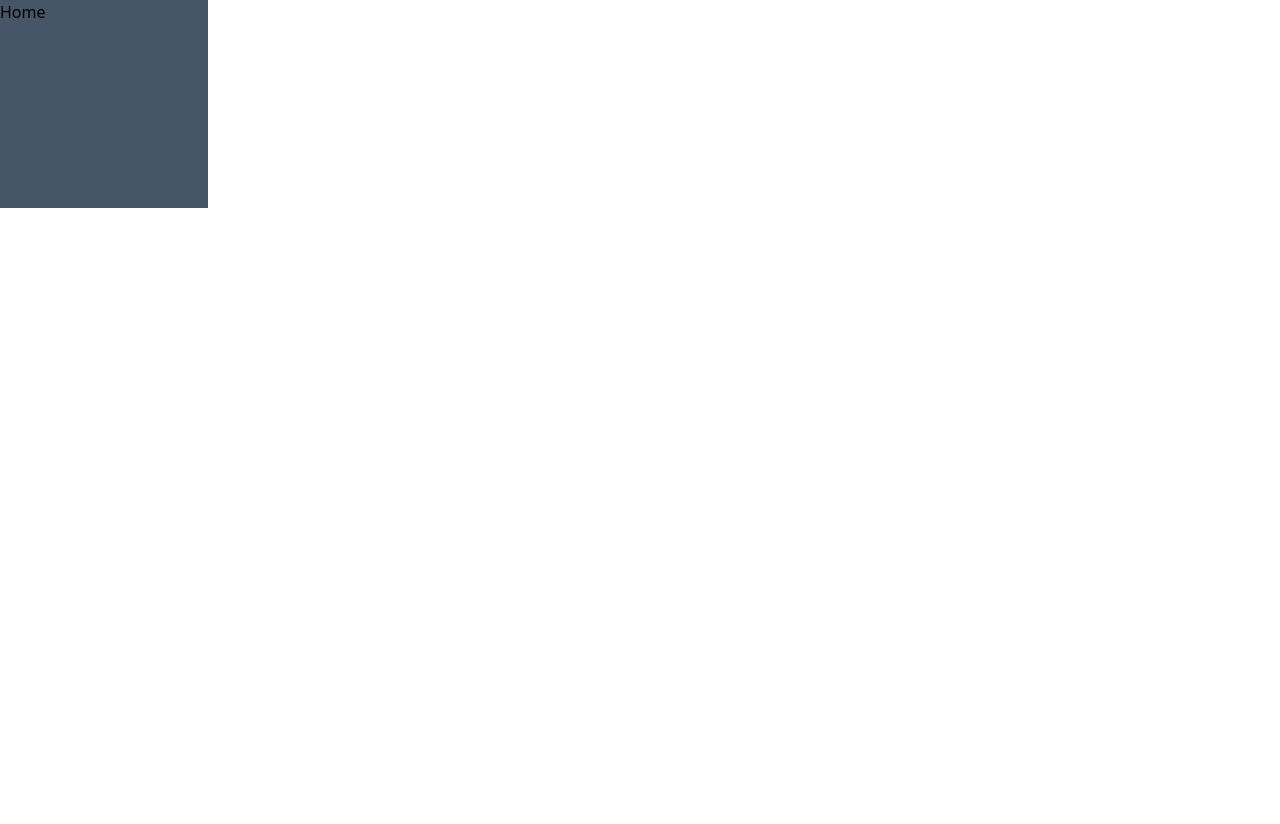
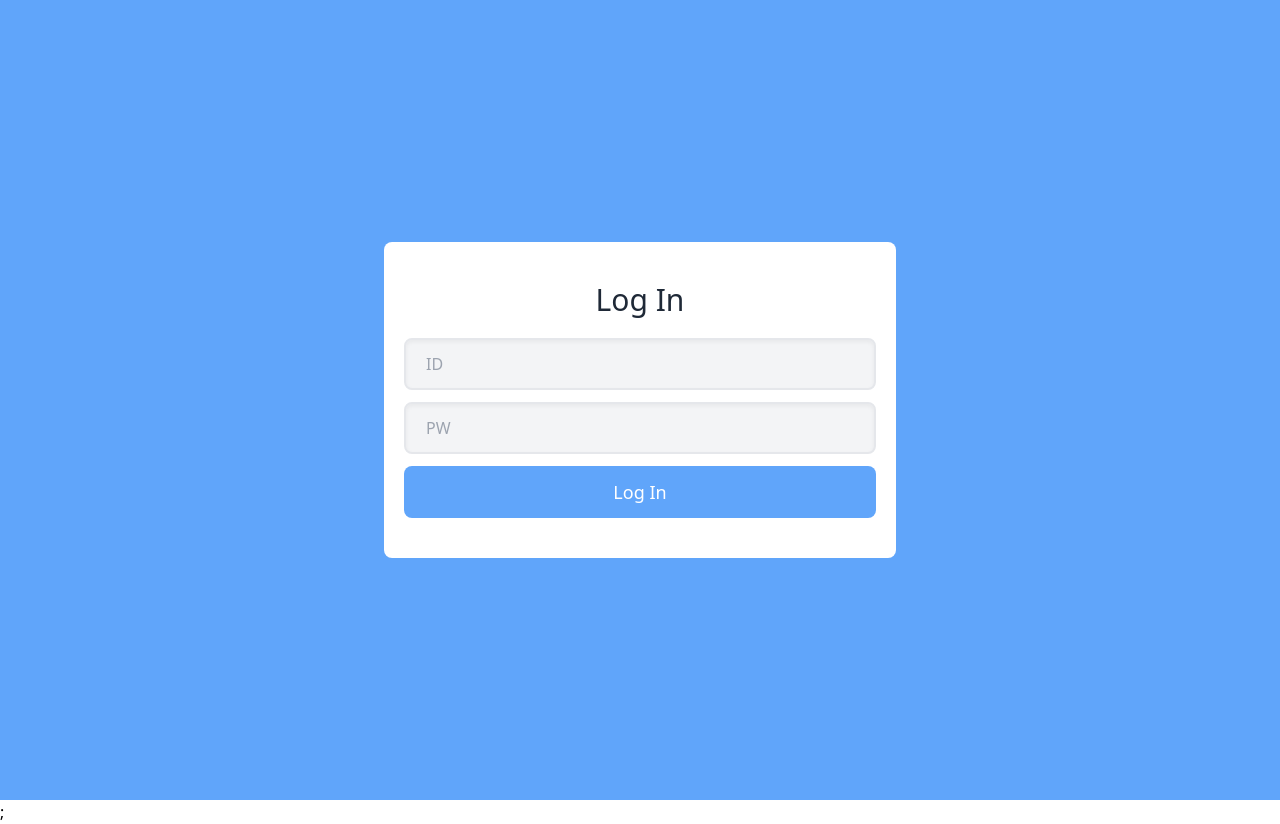
Before and after one commit to seunghoonKang/frontend-miniproject, a React (Create React App) app: page / in a window 1280 px wide. Before the commit the page ends 800 px from the top, so only its background shows below. Built offline with nearby package versions, Linux system fonts and the light colour scheme.

Commit message:
로그인 페이지 받아요잇

```diff
--- a/db.json
+++ b/db.json
@@ -0,0 +1,8 @@
+{
+  "login": [
+    {
+      "userId": "sdfjk",
+      "password": "dfksj"
+    }
+  ]
+}
--- /dev/null
+++ b/src/API/axios.jsx
@@ -0,0 +1,27 @@
+// src/App.js
+
+import React, { useEffect, useState } from 'react';
+import axios from 'axios'; // axios import 합니다.
+
+const App = () => {
+  const [todos, setTodos] = useState(null);
+
+  // axios를 통해서 get 요청을 하는 함수를 생성합니다.
+  // 비동기처리를 해야하므로 async/await 구문을 통해서 처리합니다.
+  const fetchTodos = async () => {
+    const { data } = await axios.get('http://localhost:3001/todos');
+    setTodos(data); // 서버로부터 fetching한 데이터를 useState의 state로 set 합니다.
+  };
+
+  // 생성한 함수를 컴포넌트가 mount 됐을 떄 실행하기 위해 useEffect를 사용합니다.
+  useEffect(() => {
+    // effect 구문에 생성한 함수를 넣어 실행합니다.
+    fetchTodos();
+  }, []);
+
+  // data fetching이 정상적으로 되었는지 콘솔을 통해 확인합니다.
+  console.log(todos); // App.js:16
+  return <div>d</div>;
+};
+
+export default axios;
--- a/src/pages/Login.jsx
+++ b/src/pages/Login.jsx
@@ -1,7 +1,85 @@
-import React from 'react';
+import React, { useRef } from 'react';
+import { useRecoilState } from 'recoil';
+import { loginState } from '../recoil/atom';
+import axios from 'axios'; // axios import 합니다.
+// import {
+//   // selector,
+//   // useRecoilState,
+//   // useRecoilValue,
+// } from 'recoil';
 
 const Login = () => {
-  return <div>Login</div>;
+  const idRef = useRef('');
+  const pwRef = useRef('');
+
+  return (
+    <div>
+      <div className="flex items-center justify-center h-screen bg-blue-400">
+        <div className="bg-white w-full max-w-lg py-10 rounded-lg text-center text-center>">
+          <h3 className="text-3xl text-gray-800">Log In</h3>
+          <form className="flex flex-col px-5 mt-5">
+            <input
+              ref={idRef}
+              placeholder="ID"
+              className="px-5 py-3 mb-3 bg-gray-100 border-2 rounded-lg shadow-inner focus:outline-none focus:border-opacity-50 focus:border-green-600"
+            />
+            <input
+              type="password"
+              ref={pwRef}
+              placeholder="PW "
+              className="px-5 py-3 bg-gray-100 border-2 rounded-lg shadow-inner focus:outline-none focus:border-opacity-50 focus:border-green-600"
+            />
+            <button
+              onClick={(e) => {
+                e.preventDefault();
+                const login = {
+                  userId: idRef.current.value,
+                  password: pwRef.current.value,
+                };
+                axios.post('http://tunamayo.shop/users/login', login);
+              }}
+              className="px-5 py-3 mt-3 text-lg text-white bg-blue-400 rounded-lg focus:outline-none hover:opacity-90"
+            >
+              Log In
+            </button>
+          </form>
+        </div>
+      </div>
+      ;
+    </div>
+  );
 };
 
 export default Login;
+
+// function TextInput() {
+//   const [text, setText] = useRecoilState(textState);
+
+//   const onChange = (event) => {
+//     setText(event.target.value);
+//   };
+
+//   return (
+//     <div>
+//       <input type="text" value={text} onChange={onChange} />
+//       <br />
+//       Echo: {text}
+//     </div>
+//   );
+// }
+// // textstate 아툼 키 = > text를 useRecoilState에 넣어줌으로서 찍힐떄마다 화면에 랜더링된다.
+
+// const charCountState = selector({
+//   key: 'charCountState', // unique ID (with respect to other atoms/selectors)
+//   get: ({ get }) => {
+//     const text = get(textState);
+
+//     return text.length;
+//   },
+// });
+
+// function CharacterCount() {
+//   const count = useRecoilValue(charCountState);
+
+//   return <>Character Count: {count}</>;
+// }
--- /dev/null
+++ b/src/recoil/atom.js
@@ -0,0 +1,15 @@
+// atom.js
+import { atom } from 'recoil';
+
+let loginState = atom({
+  key: 'loginState',
+  default: 0,
+});
+
+let inputState = atom({
+  // 기존에서 추가된 아톰.
+  key: 'input',
+  default: 0,
+});
+
+export { loginState, inputState };
--- a/src/shared/Router.jsx
+++ b/src/shared/Router.jsx
@@ -9,9 +9,9 @@ const Router = () => {
   return (
     <BrowserRouter>
       <Routes>
-        <Route path="/" element={<Home />} />
+        <Route path="/home" element={<Home />} />
         <Route path="/register" element={<Register />} />
-        <Route path="/login" element={<Login />} />
+        <Route path="/" element={<Login />} />
         <Route path="/detail/:id" element={<Detail />} />
       </Routes>
     </BrowserRouter>
```
Also changed, not shown: src/index.js (+8 -1 lines).
